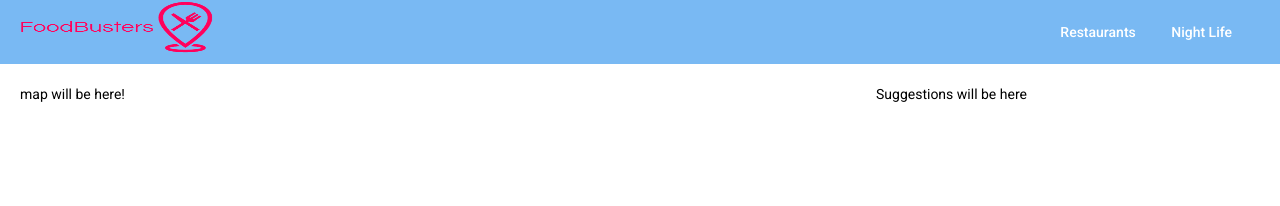
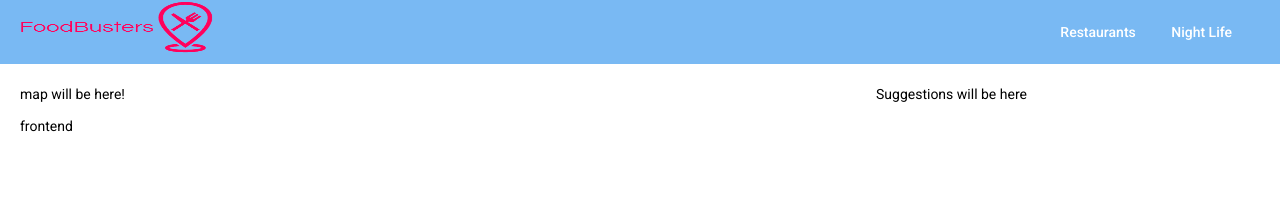
Before and after one commit to CUBigDataClass/FoodBusters, an Angular app in the folder frontend/: page / in a window 1280 px wide. Shown: the top 206 px of the page. Built offline with nearby package versions, Linux system fonts and the light colour scheme; no server answers.

Commit message:
store properties of business from backend into the array of Business working

```diff
--- a/frontend/src/app/map/map.component.html
+++ b/frontend/src/app/map/map.component.html
@@ -1 +1,2 @@
 <p>map will be here!</p>
+<P>{{ title }}</P>
--- a/frontend/src/app/map/map.component.ts
+++ b/frontend/src/app/map/map.component.ts
@@ -1,6 +1,7 @@
 import { Component, OnInit, APP_ID } from '@angular/core';
 import { YelpService} from '../yelp.service';
 import { Business} from '../businessModel';
+
 
 @Component({
   selector: 'app-map',
@@ -11,10 +12,13 @@ export class MapComponent implements OnInit {
 
   business: Business[] = [];
 
-  constructor(public YelpService : YelpService) { }
+  title = 'frontend';
+
+
+  constructor(public yelpService : YelpService) { }
 
   getSearchBuiness(): void {
-    this.YelpService.getSearchBuiness()
+    this.yelpService.getSearchBuiness()
       .subscribe(data => {
         this.business = data;
         console.log(this.business);
@@ -24,7 +28,12 @@ export class MapComponent implements OnInit {
       });
   }
 
+
+
+
   ngOnInit() {
+
+    this.getSearchBuiness();
   }
 
 }
--- a/frontend/src/app/yelp.service.ts
+++ b/frontend/src/app/yelp.service.ts
@@ -10,7 +10,9 @@ export class YelpService {
   constructor(private http: HttpClient) { }
 
   getSearchBuiness(): Observable<any> {
-    return this.http.get('http://localhost:3000/business');
+    var test = this.http.get('http://localhost:3000/business');
+    console.log(test);
+    return test;
   }
 
 }
```
